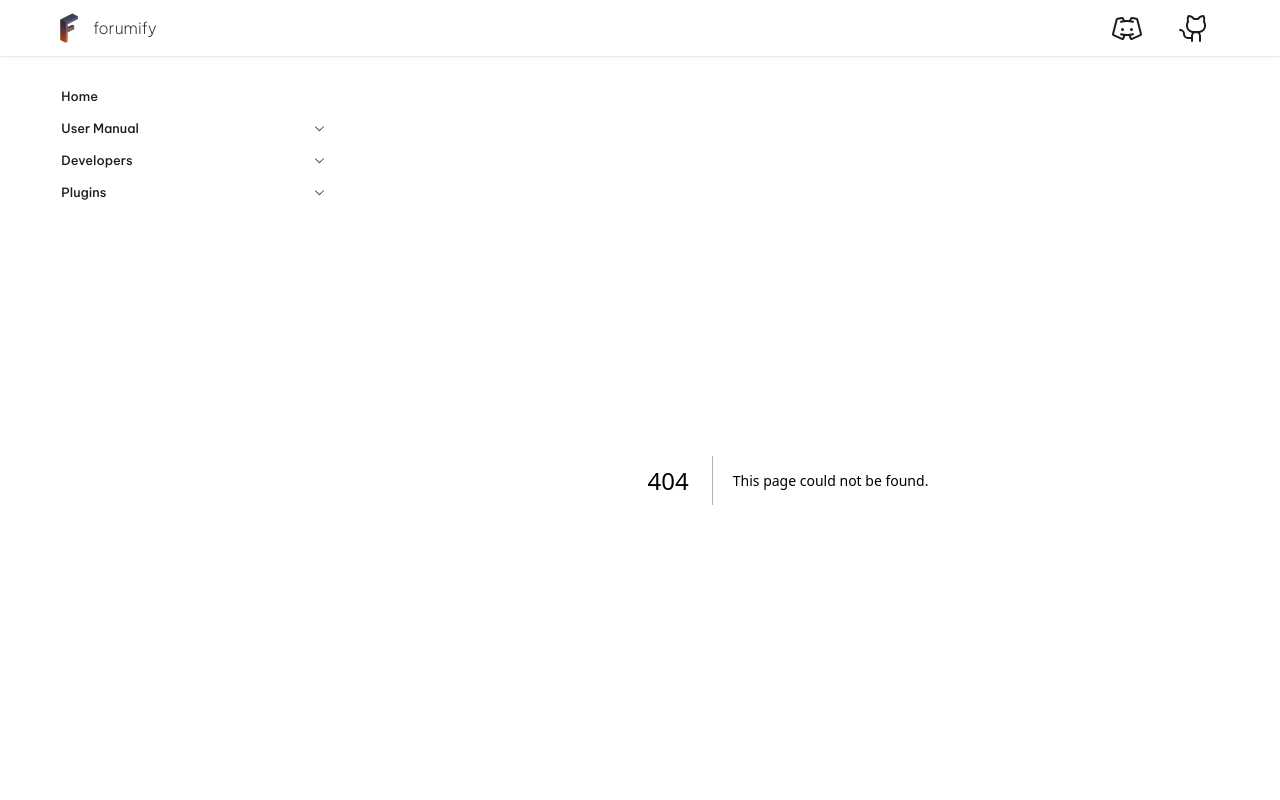
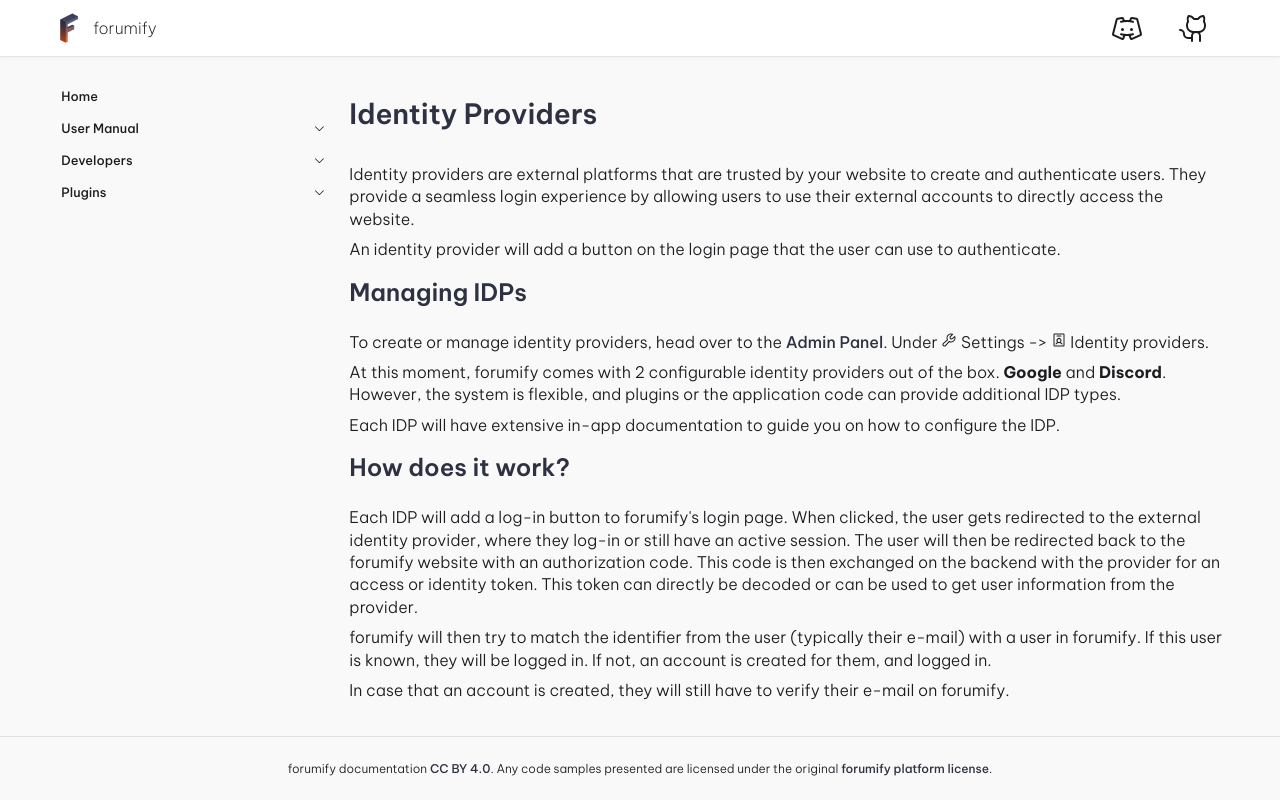
Before and after one commit to forumify/forumify-docs, a Next.js app: page /user-manual/identity-provider in a window 1280 px wide. Before the commit this address had no page. Shown: the top 800 px of the page. Built offline with nearby package versions, Linux system fonts and the light colour scheme.

Commit message:
add identity providers, move calendar to plugin

```diff
--- a/src/app/layout.tsx
+++ b/src/app/layout.tsx
@@ -47,14 +47,16 @@
     </main>
   </div>
 </div>
-<hr className='mt-6 mb-6' />
 <footer className="text-small">
+  <hr className="mb-6 mt-6" />
+  <div className="flex flex-wrap justify-center">
     forumify documentation&nbsp;
     <a href="https://creativecommons.org/licenses/by/4.0/" target="_blank">CC BY 4.0</a>.
     Any code samples presented are licensed under the original&nbsp;
     <a href="https://github.com/forumify/forumify-platform/blob/master/LICENSE.md" target="_blank">
       forumify platform license
     </a>.
+  </div>
 </footer>
 </body>
 </html>;
--- a/src/app/navigation.json
+++ b/src/app/navigation.json
@@ -31,8 +31,8 @@
       },
       {
         "type": "route",
-        "path": "calendar",
-        "label": "Calendar"
+        "path": "identity-provider",
+        "label": "Identity Providers"
       },
       {
         "type": "route",
@@ -174,6 +174,11 @@
     "label": "Plugins",
     "children": [
       {
+        "type": "route",
+        "path": "calendar-plugin",
+        "label": "Calendar"
+      },
+      {
         "type": "collection",
         "path": "perscom-plugin",
         "label": "PERSCOM.io",
--- /dev/null
+++ b/src/app/user-manual/identity-provider/page.mdx
@@ -0,0 +1,30 @@
+import Link from 'next/link';
+import { Wrench, IdentificationBadge } from '@phosphor-icons/react/dist/ssr';
+
+# Identity Providers
+
+Identity providers are external platforms that are trusted by your website to create and authenticate users.
+They provide a seamless login experience by allowing users to use their external accounts to directly access the website.
+
+An identity provider will add a button on the login page that the user can use to authenticate.
+
+## Managing IDPs
+
+To create or manage identity providers, head over to the <Link href="/user-manual/admin-panel">Admin Panel</Link>. Under <Wrench /> Settings -> <IdentificationBadge /> Identity providers.
+
+At this moment, forumify comes with 2 configurable identity providers out of the box. **Google** and **Discord**.
+However, the system is flexible, and plugins or the application code can provide additional IDP types.
+
+Each IDP will have extensive in-app documentation to guide you on how to configure the IDP.
+
+## How does it work?
+
+Each IDP will add a log-in button to forumify's login page. When clicked, the user gets redirected to the external
+identity provider, where they log-in or still have an active session. The user will then be redirected back to the
+forumify website with an authorization code. This code is then exchanged on the backend with the provider for an
+access or identity token. This token can directly be decoded or can be used to get user information from the provider.
+
+forumify will then try to match the identifier from the user (typically their e-mail) with a user in forumify.
+If this user is known, they will be logged in. If not, an account is created for them, and logged in.
+
+In case that an account is created, they will still have to verify their e-mail on forumify.
```
Also changed, not shown: src/app/guides/self-hosting/page.mdx (+1 -1 lines), src/app/plugins/calendar-plugin/page.mdx (added, +44 -0 lines), src/app/user-manual/admin-panel/page.mdx (+4 -6 lines), src/app/user-manual/calendar/page.mdx (deleted, +0 -27 lines). Lines whose indentation alone changed are shown as unchanged.
